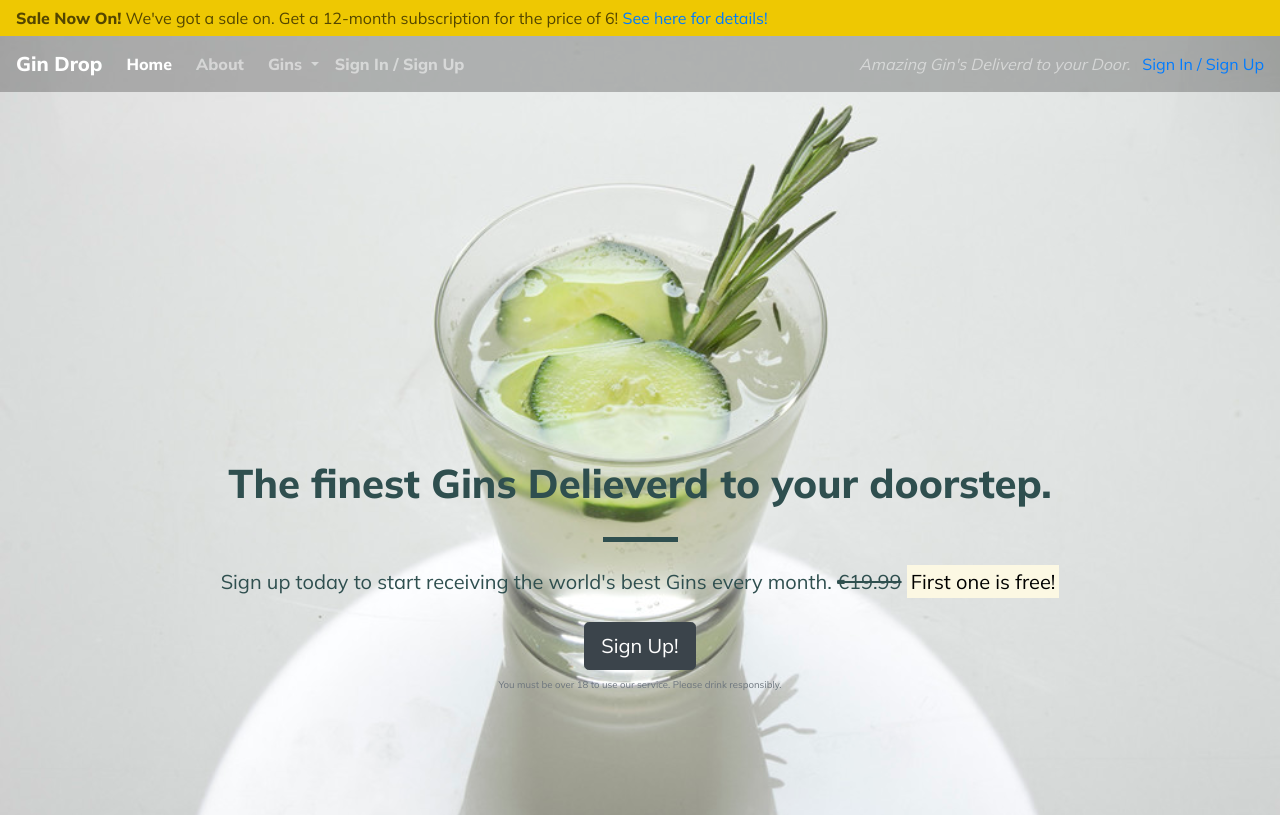
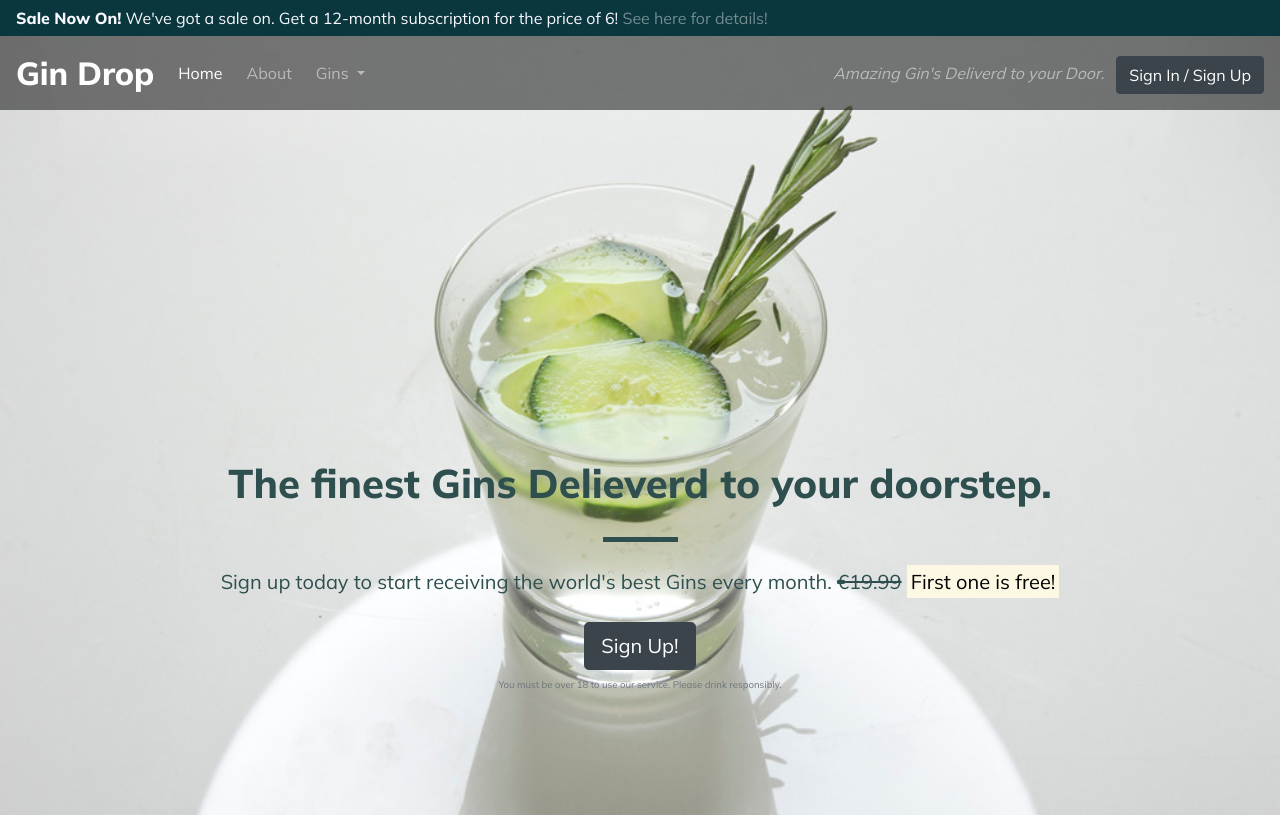
Before and after one commit to BrianWhelanDublin/bootstrap4, a plain HTML site: page index.html in a window 1280 px wide. Shown: the top 815 px of the page. Drawn offline with nearby package versions, Linux system fonts and the light colour scheme.

Commit message:
editied some css for the navbar

```diff
--- a/css/style.css
+++ b/css/style.css
@@ -9,14 +9,23 @@ font-family: 'Mulish';
 }
 
 .site-wide-alert {
-    color: #544600;
-    background-color: #eec802;
-    border-color: #eec802;
+    color: rgb(248,248,255);
+    background-color: #0a373d;
+    border-color: #0a373d;
     padding: 5px 15px;
     margin-bottom: 0;
     border: 1px solid transparent;
     border-radius: 0;
 }
+.site-wide-alert a{
+    color: #728b8f;
+}
+.site-wide-alert a:hover{
+    color: rgb(59,68,75);
+    text-decoration: none;
+
+}
+
 .callout-container{
     height: 150vh;
     background: url(../images/gin4.jpg)  no-repeat center center fixed;
@@ -82,7 +91,7 @@ font-family: 'Mulish';
 .navbar {
     margin-bottom: 0;
     width: 100%;
-    background-color: rgba(0, 0, 0, .25);
+    background-color: rgba(0, 0, 0, .5);
     border: 0;
 }
 
@@ -92,8 +101,9 @@ font-family: 'Mulish';
 
 .navbar .navbar-brand {
     font-weight: bold;
+    font-size: 2em;
 }
 
 .navbar .navbar-nav a {
-    font-weight: bold;
+    font-weight: normal;
 }
--- a/index.html
+++ b/index.html
@@ -1,19 +1,14 @@
 <!DOCTYPE html>
 <html lang="en">
+
 <head>
 	<meta charset="UTF-8" />
 	<meta name="viewport" content="width=device-width, initial-scale=1.0" />
 	<title>Gin Drop | Taste a new whiskey every month</title>
-    <link
-      rel="stylesheet"
-      href="https://stackpath.bootstrapcdn.com/bootstrap/4.5.0/css/bootstrap.min.css"
-      integrity="sha384-9aIt2nRpC12Uk9gS9baDl411NQApFmC26EwAOH8WgZl5MYYxFfc+NcPb1dKGj7Sk"
-      crossorigin="anonymous"
-    />
+	<link rel="stylesheet" href="https://stackpath.bootstrapcdn.com/bootstrap/4.5.0/css/bootstrap.min.css"
+		integrity="sha384-9aIt2nRpC12Uk9gS9baDl411NQApFmC26EwAOH8WgZl5MYYxFfc+NcPb1dKGj7Sk" crossorigin="anonymous" />
 
-    <script
-      src="https://kit.fontawesome.com/416e86c19e.js"
-      crossorigin="anonymous"></script>
+	<script src="https://kit.fontawesome.com/416e86c19e.js" crossorigin="anonymous"></script>
 
 	<link href="https://fonts.googleapis.com/css2?family=Mulish:wght@400;600;800&display=swap" rel="stylesheet">
 	<link rel="stylesheet" href="css/style.css" type="text/css">
@@ -25,7 +20,8 @@
 			<div class="row d-none d-sm-block">
 				<div class="col-12">
 					<div class="site-wide-alert alert alert-warning">
-                        <strong>Sale Now On!</strong> We've got a sale on. Get a 12-month subscription for the price of 6! <a href="">See here for details!</a>
+						<strong>Sale Now On!</strong> We've got a sale on. Get a 12-month subscription for the price of
+						6! <a href="">See here for details!</a>
 					</div>
 				</div>
 			</div>
@@ -51,9 +47,10 @@
 					<li class="nav-item mr-2">
 						<a class="nav-link" href="/about">About</a>
 					</li>
-          <li class="nav-item mr-2 d-block d-sm-none">
+					<li class="nav-item mr-2 d-block d-sm-none"></li>
 					<li class="nav-item dropdown">
-          <a class="nav-link dropdown-toggle" href="#" id="navbarDropdownMenuLink" role="button" data-toggle="dropdown" aria-haspopup="true" aria-expanded="false">
+						<a class="nav-link dropdown-toggle" href="#" id="navbarDropdownMenuLink" role="button"
+							data-toggle="dropdown" aria-haspopup="true" aria-expanded="false">
 							Gins
 						</a>
 						<div class="dropdown-menu" aria-labelledby="navbarDropdownMenuLink">
@@ -63,7 +60,7 @@
 							<a class="dropdown-item" href="#">Genever</a>
 						</div>
 					</li>
-            <a class="nav-link" href="/login">Sign In / Sign Up</a>
+					<li class="nav-item mr-2 d-block d-sm-none"><a class="nav-link" href="/login">Sign In / Sign Up</a>
 					</li>
 				</ul>
 			</div>
@@ -71,8 +68,11 @@
 				<p class="navbar-text my-auto mr-2">
 					<i>Amazing Gin's Deliverd to your Door.</i>
 				</p>
-        <a href="/login">Sign In / Sign Up</a>
+				<a href="/login" class="btn btn--cta btn--grey">Sign In / Sign Up</a>
+
 			</div>
+
+
 		</nav>
 	</div>
 
@@ -293,21 +293,16 @@
 		</div>
 	</div>
 
-    <script
-      src="https://code.jquery.com/jquery-3.5.1.slim.min.js"
-      integrity="sha384-DfXdz2htPH0lsSSs5nCTpuj/zy4C+OGpamoFVy38MVBnE+IbbVYUew+OrCXaRkfj"
-      crossorigin="anonymous"
-    ></script>
-    <script
-      src="https://cdn.jsdelivr.net/npm/popper.js@1.16.0/dist/umd/popper.min.js"
-      integrity="sha384-Q6E9RHvbIyZFJoft+2mJbHaEWldlvI9IOYy5n3zV9zzTtmI3UksdQRVvoxMfooAo"
-      crossorigin="anonymous"
-    ></script>
+	<script src="https://code.jquery.com/jquery-3.5.1.slim.min.js"
+		integrity="sha384-DfXdz2htPH0lsSSs5nCTpuj/zy4C+OGpamoFVy38MVBnE+IbbVYUew+OrCXaRkfj" crossorigin="anonymous">
+	</script>
+	<script src="https://cdn.jsdelivr.net/npm/popper.js@1.16.0/dist/umd/popper.min.js"
+		integrity="sha384-Q6E9RHvbIyZFJoft+2mJbHaEWldlvI9IOYy5n3zV9zzTtmI3UksdQRVvoxMfooAo" crossorigin="anonymous">
+	</script>
 
-    <script
-      src="https://stackpath.bootstrapcdn.com/bootstrap/4.5.0/js/bootstrap.min.js"
-      integrity="sha384-OgVRvuATP1z7JjHLkuOU7Xw704+h835Lr+6QL9UvYjZE3Ipu6Tp75j7Bh/kR0JKI"
-      crossorigin="anonymous"
-    ></script>
+	<script src="https://stackpath.bootstrapcdn.com/bootstrap/4.5.0/js/bootstrap.min.js"
+		integrity="sha384-OgVRvuATP1z7JjHLkuOU7Xw704+h835Lr+6QL9UvYjZE3Ipu6Tp75j7Bh/kR0JKI" crossorigin="anonymous">
+	</script>
 </body>
+
 </html>
```
Lines whose indentation alone changed are shown as unchanged.
